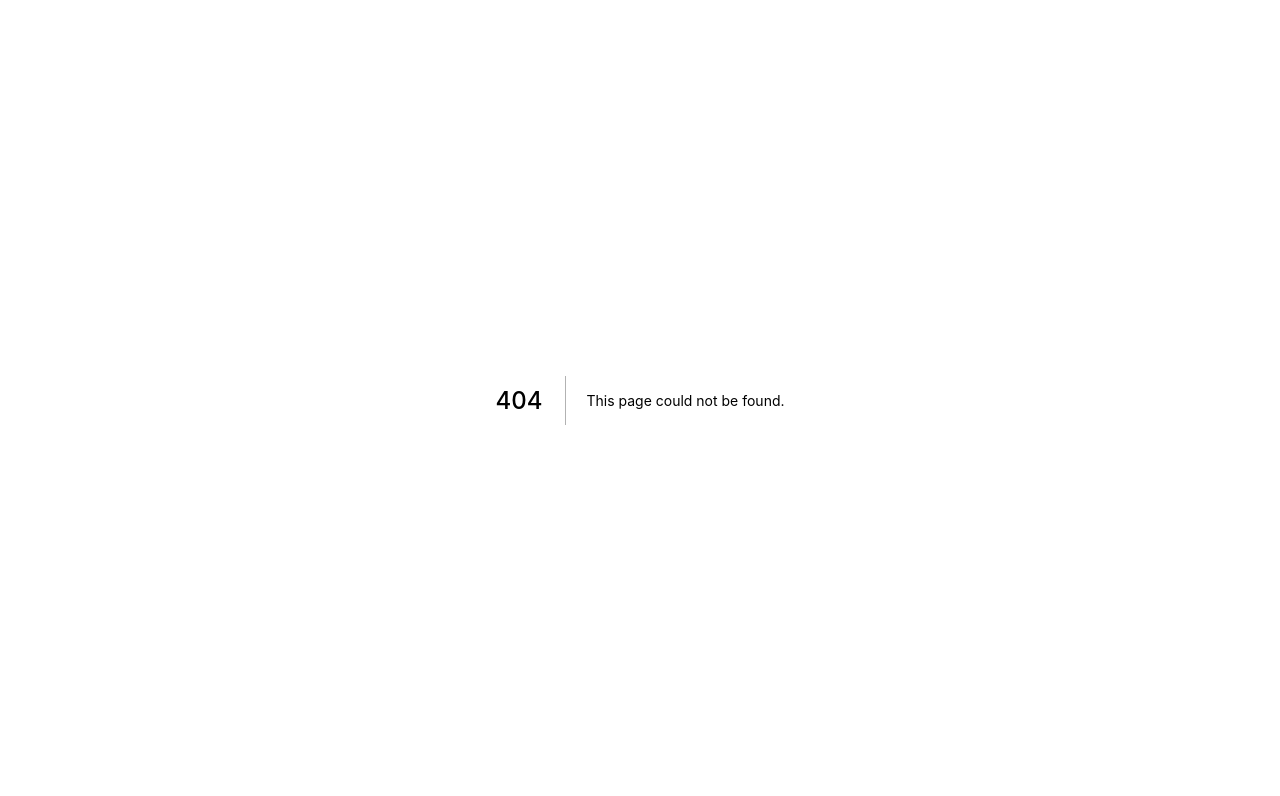
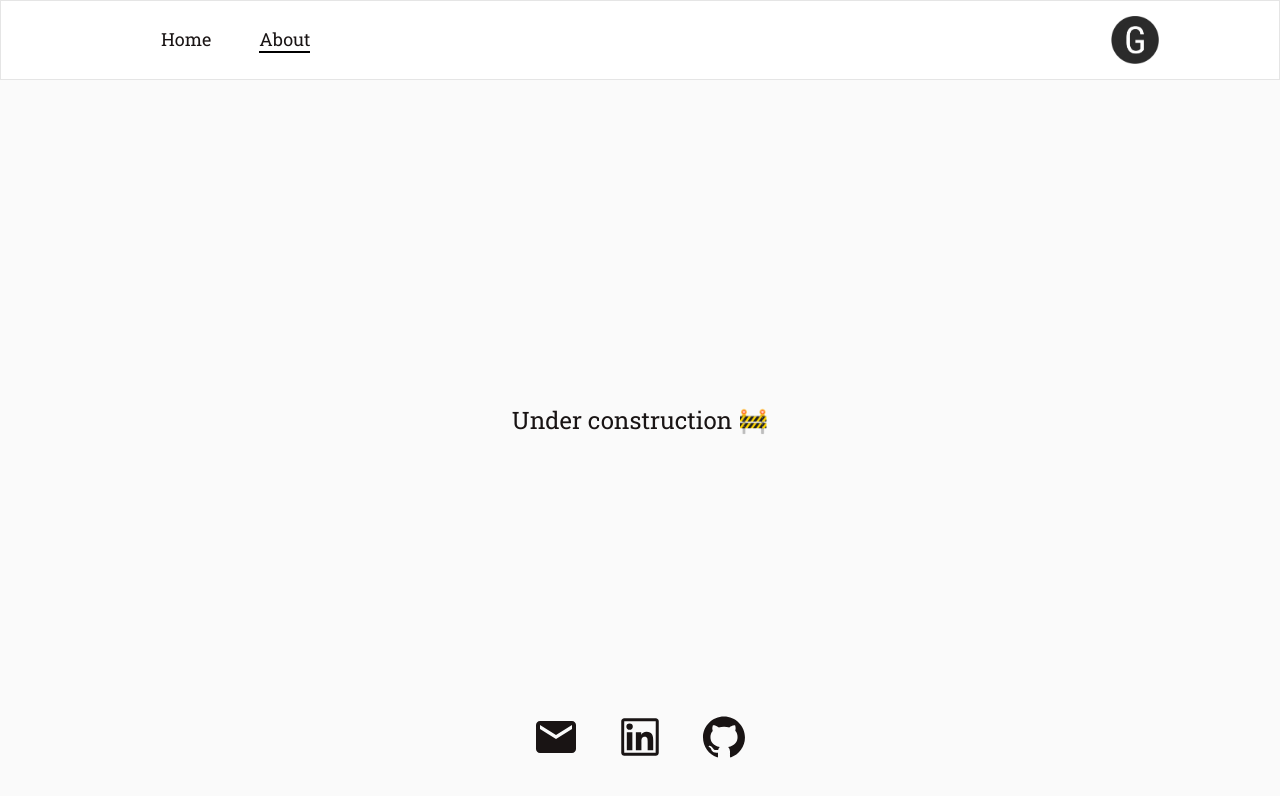
Before and after one commit to Basheguled/guled, a Next.js app: page /about in a window 1280 px wide. Before the commit this address had no page. Shown: the top 796 px of the page. Built offline with nearby package versions, Linux system fonts and the light colour scheme.

Commit message:
add About page skeleton + small fixes

```diff
--- a/components/Navbar.js
+++ b/components/Navbar.js
@@ -19,7 +19,7 @@ const NavItem = ({ href, name }) => {
   const { pathname } = useRouter();
   const isActive = pathname === href;
   return (
-    <li style={isActive ? { borderBottom: '2px solid black' } : {}}>
+    <li style={isActive ? { borderBottom: '2px solid black' } : { paddingBottom: '2px' }}>
       <Link href={href}>{name}</Link>
     </li>
   );
--- /dev/null
+++ b/pages/about.js
@@ -0,0 +1,37 @@
+import Head from 'next/head'
+import { content, main } from '../styles/About.module.css'
+import { Navbar } from '../components/Navbar'
+import { Footer } from '../components/Footer';
+
+
+const Content = () => (
+  <div style={{
+    width: '100%',
+    height: '100%',
+    display: 'flex',
+    flexDirection: 'column',
+    justifyContent: 'center',
+    alignItems: 'center',
+  }}>
+    Under construction 🚧
+  </div>
+);
+
+export default function About() {
+  return (
+    <div className={content}>
+      <Head>
+        <title>Guled Bashe</title>
+        <meta name="description" content="Personal Site" />
+        <link rel="icon" href="/guled-logo.png" />
+      </Head>
+
+      <div className={main}>
+        <Navbar />
+        <Content />
+      </div>
+
+      <Footer />
+    </div>
+  );
+};
--- a/pages/index.js
+++ b/pages/index.js
@@ -19,7 +19,7 @@ const IntroContent = () => (
   </div>
 );
 
-const Avi = () => <Image src={avi} alt="logo" height={500} width={500} />;
+const Avi = () => <Image priority src={avi} alt="logo" height={500} width={500} />;
 
 const Intro = () => (
   <div style={{
--- /dev/null
+++ b/styles/About.module.css
@@ -0,0 +1,16 @@
+.content {
+  width: 100%;
+  margin: auto;
+}
+
+.main {
+  width: 100%;
+  height: 85vh;
+}
+
+@media (max-width: 600px) {
+  .grid {
+    width: 100%;
+    flex-direction: column;
+  }
+}
```
